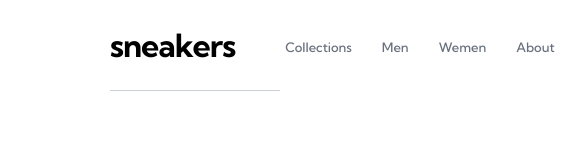
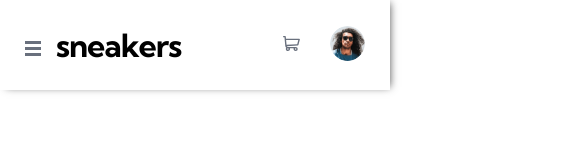
Before and after one commit to ahmed-abohmaid/typeScript-product-page, a website built with Vite: page index.html in a window 390 px wide. Shown: the top 160 px of the page, 585 px wide, since content can reach past the window. Built offline with nearby package versions, Linux system fonts and the light colour scheme; files whose address does not match are found by name.

Commit message:
Finishing header with its responsive

```diff
--- a/index.html
+++ b/index.html
@@ -13,13 +13,23 @@
     <title>Product Page</title>
   </head>
   <body>
-    <!-- Start Header -->
+   <!-- Start Header -->
     <header>
-      <div class="logo">
-        <h1>sneakers</h1>
+      <div class="logo-container">
+        <div class="toggle-icon">
+          <img src="./src/assets/icons/icon-menu.svg" alt="" />
+        </div>
+
+        <div class="logo">
+          <h1>sneakers</h1>
+        </div>
       </div>
 
-      <nav>
+      <nav class="navbar">
+        <div id="close">
+          <img src="./src//assets/icons/icon-close.svg" alt="Close Icon">
+        </div>
+
         <ul class="links">
           <li>Collections</li>
           <li>Men</li>
@@ -41,7 +51,6 @@
     </header>
     <!-- End Header -->
 
-
     <script type="module" src="/src/main.ts"></script>
   </body>
 </html>
--- a/src/main.ts
+++ b/src/main.ts
@@ -1 +1,14 @@
-import './style.css'
+import './style.css';
+
+/* Header with small devices */
+let toggleIcon = <HTMLDivElement>document.querySelector('.toggle-icon');
+let closeIcon = <HTMLDivElement>document.getElementById('close');
+let navBar = <HTMLMenuElement>document.querySelector('.navbar');
+
+toggleIcon.addEventListener('click', (): void => {
+  navBar.classList.add('open');
+});
+
+closeIcon.addEventListener('click', (): void => {
+  navBar.classList.remove('open');
+});
--- a/src/style.css
+++ b/src/style.css
@@ -27,13 +27,23 @@ body {
   font-family: 'Kumbh Sans', sans-serif;
 }
 
+/* General */
+.overlay {
+  position: fixed;
+  background-color: rgba(0, 0, 0, 60%);
+  left: 0;
+  top: 0;
+  width: 100%;
+  height: 100%;
+  z-index: 99;
+}
+
 /* Start Header */
 
 header {
   display: flex;
   align-items: center;
   justify-content: space-between;
-  padding-top: 17px;
   padding: 25px 110px;
   position: relative;
 }
@@ -50,9 +60,22 @@ header::before {
   opacity: 70%;
 }
 
-header .logo {
+header .logo-container {
+  display: flex;
+  align-items: center;
+  justify-content: space-between;
+  gap: 15px;
+}
+
+header .logo-container .logo {
   margin-right: 50px;
   letter-spacing: -1px;
+}
+
+header .logo-container .toggle-icon {
+  margin-top: 10px;
+  cursor: pointer;
+  display: none;
 }
 
 nav {
@@ -96,6 +119,12 @@ nav {
   transform-origin: left;
 }
 
+nav #close {
+  cursor: pointer;
+  width: 15px;
+  display: none;
+}
+
 .profile {
   display: flex;
   align-items: center;
@@ -112,7 +141,6 @@ nav {
 }
 
 .profile_pic img {
-  max-width: 100%;
   width: 35px;
   cursor: pointer;
   border-radius: 50%;
@@ -123,3 +151,84 @@ nav {
 }
 
 /* End Header */
+
+@media (max-width: 869px) {
+  nav {
+    position: fixed;
+    top: 0;
+    left: -50%;
+    width: 0;
+    height: 100%;
+    background-color: #fff;
+    padding-top: 25px;
+    padding-left: 25px;
+    display: flex;
+    flex-direction: column;
+    -webkit-box-shadow: 3px 0px 8px -3px rgba(0, 0, 0, 0.68);
+    -moz-box-shadow: 3px 0px 8px -3px rgba(0, 0, 0, 0.68);
+    box-shadow: 3px 0px 8px -3px rgba(0, 0, 0, 0.68);
+    z-index: 9999;
+    transition: 0.2s ease-in-out;
+  }
+
+  nav .links {
+    flex-direction: column;
+    align-items: flex-start;
+    justify-content: start;
+    gap: 15px;
+    margin-top: 50px;
+  }
+
+  nav .links li {
+    color: var(--neutral-darkBlue);
+    font-weight: 700;
+    font-size: 17px;
+    width: 100%;
+    border-right: 2px;
+    padding: 10px 0;
+    transition: 0.2s;
+  }
+
+  nav.open .links li::before {
+    display: none;
+  }
+
+  nav.open .links li:hover {
+    border-right: solid var(--primary-orange);
+    background-color: #fafafa;
+  }
+
+  nav #close {
+    display: block;
+  }
+
+  nav.open {
+    width: 30%;
+    left: 0;
+  }
+
+  header .logo-container .toggle-icon {
+    display: block;
+  }
+}
+
+@media (max-width: 769px) {
+  header {
+    position: fixed;
+    top: 0;
+    left: 0;
+    right: 0;
+    padding: 25px;
+    -webkit-box-shadow: 3px 0px 8px -3px rgba(0, 0, 0, 0.68);
+    -moz-box-shadow: 3px 0px 8px -3px rgba(0, 0, 0, 0.68);
+    box-shadow: 3px 0px 8px -3px rgba(0, 0, 0, 0.68);
+  }
+
+  header::before {
+    display: none;
+  }
+
+  nav.open {
+    width: 65%;
+  }
+}
```
Also changed, not shown: src/counter.ts (added).
